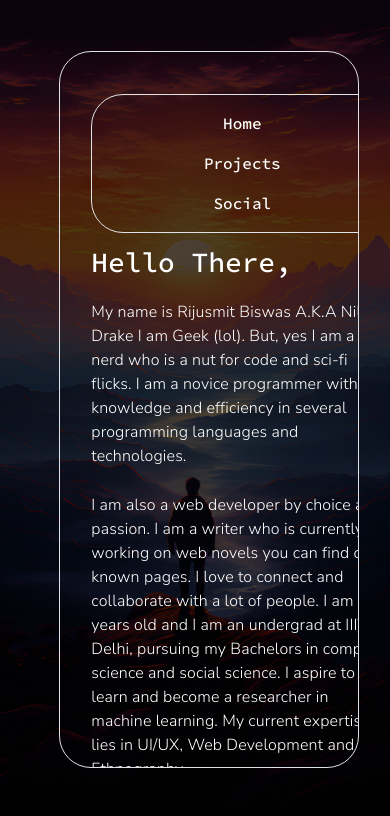
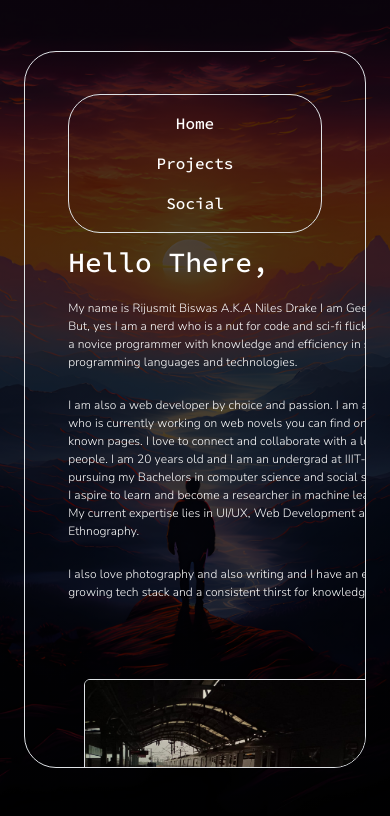
Before and after one commit to riju-talk/portfolio-site, a React (Vite) app: page /home in a window 390 px wide. Shown: the top 816 px of the page. Built offline with nearby package versions, Linux system fonts and the light colour scheme.

Commit message:
responsive init home and social done

```diff
--- a/src/App.css
+++ b/src/App.css
@@ -7,10 +7,21 @@
 .row-lg-4{
     align-items: center;
     height: 15vh;
+    margin: 0 auto;
 }
 
 .row-lg-8{
+    margin: 0 auto;
+    padding: 0 auto;
     margin-top: 3vh;
     padding-top: 3vh;
     height: 50vh;
 }
+
+
+@media screen and (max-width: 400px) {
+    .main-body{
+        margin: 6vh 3vw;
+        padding: 2vh 5vw;
+    }
+}
--- a/src/Components/Card/Card.jsx
+++ b/src/Components/Card/Card.jsx
@@ -0,0 +1,19 @@
+import React from "react";
+
+function Card() {
+    return (
+        <div>
+            <div className="row g-0 position-relative">
+                <div className="col-md-6 mb-md-0 p-md-4">
+                    <img src="..." class="w-100" alt="..." />
+                </div>
+                <div className="col-md-6 p-4 ps-md-0">
+                    <h5 className="mt-0">Columns with stretched link</h5>
+                    <p>Another instance of placeholder content for this other custom component. It is intended to mimic what some real-world content would look like, and we're using it here to give the component a bit of body and size.</p>
+                </div>
+            </div>
+        </div>
+    );
+}
+
+export default Card;
--- a/src/Components/Navbar/Navbar.css
+++ b/src/Components/Navbar/Navbar.css
@@ -26,3 +26,7 @@ ul{
 #top-spacing{
     padding-top: 3vh;
 }
+
+.nav-item, .nav-link{
+    box-shadow: none;
+}
--- a/src/Home/Home.css
+++ b/src/Home/Home.css
@@ -1,4 +1,4 @@
-.discription{
+.discription {
     font-family: "Nunito Sans", sans-serif;
     font-optical-sizing: auto;
     font-weight: 300;
@@ -8,7 +8,14 @@
     margin-bottom: 1.5vh;
 }
 
-.border-image{
-    --bs-border-opacity: 1;
-    border-color: #83a79c;
+@media screen and (max-width: 1220px) {
+    .content{
+        min-width: 300px;
+    }
+    .col{
+        min-width: 100%;
+    }
+    .row{
+        max-width: 100%;
+    }
 }
--- a/src/Home/Home.jsx
+++ b/src/Home/Home.jsx
@@ -8,21 +8,24 @@ import image from "../assets/delhi_metro.jpg";
 function Home() {
     return (
         <div>
-            <Container fluid>
+            <Container fluid className="justify-content-center">
                 <Row>
                     <h1>Hello There,</h1>
                 </Row>
-            <Row className="grid gap-0 column-gap-5">
-                <Col>
-                    <div className="d-flex flex-column gx-5">
+                <Row className="grid gap-0 column-gap-5 content">
+                    <Col className="align-items-center mb-5">
+                        <div className="d-flex flex-column gx-5 h-75">
                             <p className="discription">My name is Rijusmit Biswas A.K.A Niles Drake I am Geek (lol). But, yes I am a nerd who is a nut for code and sci-fi flicks. I am a novice programmer with knowledge and efficiency in several programming languages and technologies.</p>
                             <p className="discription">I am also a web developer by choice and passion. I am a writer who is currently working on web novels you can find on known pages. I love to connect and collaborate with a lot of people. I am 20 years old and I am an undergrad at IIIT-Delhi, pursuing my Bachelors in computer science and social science. I aspire to learn and become a researcher in machine learning. My current expertise lies in UI/UX, Web Development and Ethnography.</p>
                             <p className="discription">I also love photography and also writing and I have an ever growing tech stack and a consistent thirst for knowledge.</p>
                         </div>
                     </Col>
-                <Col className="container-fluid align-items-center"><Image src={image} style={{border: "#83a79c"}} className="object-fit-cover border rounded border-image ratio ratio-4x3" fluid/></Col>
+                    <Col className="container-fluid align-items-center mb-5 ">
+                        <div className="p-3">
+                            <Image src={image} style={{ border: "#83a79c" }} className="object-fit-cover border rounded border-image ratio ratio-4x3" />
+                        </div>
+                    </Col>
                 </Row>
-            <Row></Row>
             </Container>
         </div>
     );
--- a/src/Projects/Projects.jsx
+++ b/src/Projects/Projects.jsx
@@ -1,15 +1,27 @@
 import React from "react";
-import { Container, Row, Col, Image } from "react-bootstrap";
+import { Container, Row, Col} from "react-bootstrap";
+import Card from "../Components/Card/Card";
 
 function Projects() {
     return (
         <div>
             <Container fluid>
-                <Row className="">
-                    <Col>
-                        <h1>My Projects,</h1>
+                <Row><h1>My Projects,</h1></Row>
+                <Row>
+                    <Col className="d-flex align-middle">
+                        <ul className="list-group list-group-flush list-group-numbered">
+                            <li className="list-group-item">An item</li>
+                            <li className="list-group-item">A second item</li>
+                            <li className="list-group-item">A third item</li>
+                            <li className="list-group-item">A fourth item</li>
+                            <li className="list-group-item">And a fifth one</li>
+                        </ul>
                     </Col>
-                    <Col className="align-items-"></Col>
+                    <Col className="">
+                        <div className="border overflow-y-auto">
+                            <Card></Card>
+                        </div>
+                    </Col>
                 </Row>
             </Container>
         </div>
--- a/src/Social/Social.css
+++ b/src/Social/Social.css
@@ -27,6 +27,7 @@
 
 textarea{
     resize: none;
+    height: calc(6rem + 2vh);
 }
 
 .details{
@@ -36,3 +37,16 @@ textarea{
 .links i{
     color: #83a79c;
 }
+
+@media screen and (max-width: 1220px) {
+    .content{
+        min-width: 360px;
+    }
+    .col{
+        min-width: 100%;
+    }
+}
+
+.bi{
+    font-size: max(calc(0.7rem + 0.5vw),calc(1rem + 0.2vw));
+}
--- a/src/Social/Social.jsx
+++ b/src/Social/Social.jsx
@@ -9,14 +9,14 @@ function Social() {
     const [message, setMessage] = useState("");
 
     return (
-        <div>
+        <div className="px-auto">
             <Container fluid>
                 <Row>
                     <h1>Reach Out,</h1>
                 </Row>
-                <Row className="grid gap-0 column-gap-5">
+                <Row className="grid gap-0 column-gap-5 content">
                     <Col>
-                        <div className="border p-4">
+                        <div className="border p-4 mb-5 h-80 w-100">
                             <form className="d-flex flex-column">
                                 <div className="mb-3">
                                     <label className="form-label" htmlFor="name">Name: </label>
@@ -24,11 +24,11 @@ function Social() {
                                 </div>
                                 <div className="mb-3">
                                     <label className="form-label" htmlFor="email">Email: </label>
-                                    <input className="form-control" placeholder="your email" type="email" name="email" id="email" value={email} onChange={(e) => { setEmail(e.target.value) }} />
+                                    <input className="form-control" placeholder="Your email" type="email" name="email" id="email" value={email} onChange={(e) => { setEmail(e.target.value) }} />
                                 </div>
                                 <div className="mb-3">
                                     <label className="form-label" htmlFor="message">Message: </label>
-                                    <textarea className="form-control text" placeholder="Leave a message here.." name="message" id="message" value={message} onChange={(e) => { setMessage(e.target.value) }} rows="6" />
+                                    <textarea className="form-control text" placeholder="Leave a message here.." name="message" id="message" value={message} onChange={(e) => { setMessage(e.target.value) }} />
                                 </div>
                                 <div className="mb-3">
                                     <button type="submit" className="btn">Submit</button>
@@ -50,21 +50,21 @@ function Social() {
                             <div className="d-flex flex-column align-items-start justify-content-center">
                                 <div className="links details contiainer py-4 my-3">
                                     <h4>Social</h4>
-                                    <i className="bi bi-linkedin px-3"></i>
-                                    <i className="bi bi-github px-3"></i>
-                                    <i className="bi bi-facebook px-3"></i>
-                                    <i className="bi bi-twitter-x px-3"></i>
-                                    <i className="bi bi-instagram px-3"></i>
-                                    <i className="bi bi-reddit px-3"></i>
+                                    <i className="bi bi-linkedin px-2 ps-0"></i>
+                                    <i className="bi bi-github px-2"></i>
+                                    <i className="bi bi-facebook px-2"></i>
+                                    <i className="bi bi-twitter-x px-2"></i>
+                                    <i className="bi bi-instagram px-2"></i>
+                                    <i className="bi bi-reddit px-2"></i>
                                 </div>
                                 <div className="links details contiainer py-4 my-3">
                                     <h4>Contact</h4>
-                                    <i className="bi bi-envelope px-3"></i>
-                                    <i className="bi bi-phone px-3"></i>
-                                    <i className="bi bi-whatsapp px-3"></i>
-                                    <i className="bi bi-telegram px-3"></i>
-                                    <i className="bi bi-signal px-3"></i>
-                                    <i className="bi bi-file-earmark-person px-3"></i>
+                                    <i className="bi bi-envelope px-2 ps-0"></i>
+                                    <i className="bi bi-phone px-2"></i>
+                                    <i className="bi bi-whatsapp px-2"></i>
+                                    <i className="bi bi-telegram px-2"></i>
+                                    <i className="bi bi-signal px-2"></i>
+                                    <i className="bi bi-file-earmark-person px-2"></i>
                                 </div>
                             </div>
                         </Row>
--- a/src/index.css
+++ b/src/index.css
@@ -7,10 +7,11 @@
   font-weight: 500;
   font-style: normal;
   color: #fff;
-  text-decoration-line: none ;
-  min-width: 300px;
+  text-decoration-line: none;
   margin: 0;
   padding: 0;
+  min-width: 200px;
+  max-width: 100%;
 }
 p{
   font-family: "Nunito Sans", sans-serif;
@@ -30,4 +31,15 @@ body{
   body{
     background-image: linear-gradient(rgba(0,0,0,0.7), rgba(0,0,0,0.7)), url('./assets/background-mobile.jpg');
   }
+
+  p{
+    font-size: 11px;
+  }
 }
+
+
+@media screen and (max-width: 1540px) {
+  p{
+    font-size: calc(0.7rem + 0.2vw);
+  }
+}
```
Lines whose indentation alone changed are shown as unchanged.
